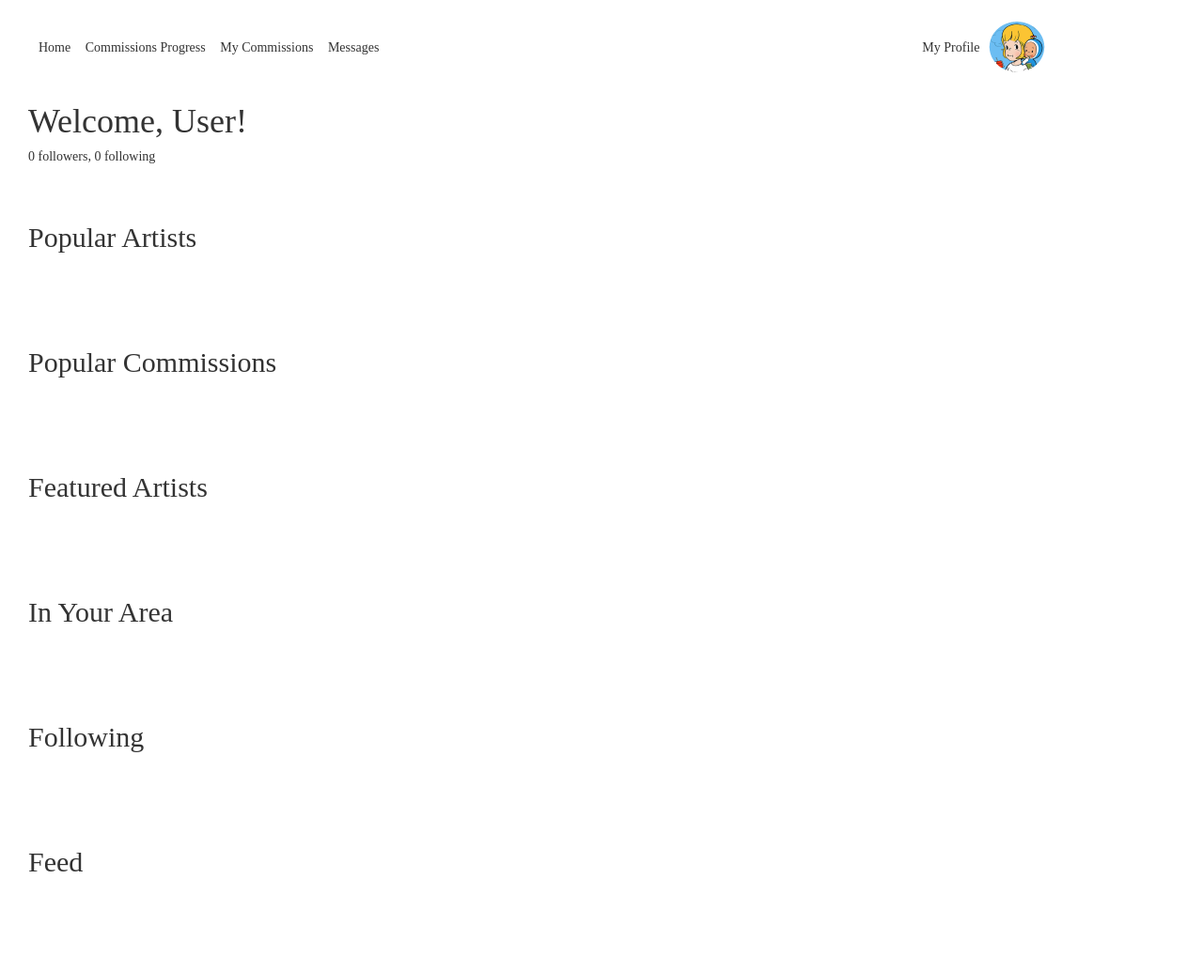
After one commit to stephaaaaaa/commismatch, a PHP site: page /feed.html in a window 1280 px wide. The commit adds this page. Shown: the whole page at 94% size. Run offline with PHP 8.4, Linux system fonts and the light colour scheme; some web fonts are replaced.

Commit message:
completed the signed in page (welcome)

```diff
--- /dev/null
+++ b/feed.html
@@ -0,0 +1,52 @@
+<!DOCTYPE html>
+
+<!-- Initializer stuff -->
+<html lang="en">
+<head>
+  <title>Commismatch</title>
+  <meta charset="utf-8">
+  <meta name="viewport" content="width=device-width, initial-scale=1">
+  <link rel="stylesheet" href="https://maxcdn.bootstrapcdn.com/bootstrap/3.3.7/css/bootstrap.min.css">
+  <link rel="stylesheet" href="styles.css">
+  <link rel="icon"
+      type="image/png"
+      href="favicon.ico">
+  <script src="https://ajax.googleapis.com/ajax/libs/jquery/3.3.1/jquery.min.js"></script>
+  <script src="https://maxcdn.bootstrapcdn.com/bootstrap/3.3.7/js/bootstrap.min.js"></script>
+</head>
+<!-- End initializer stuff -->
+
+<body>
+
+	<div id="banner" class="col-lg-12">
+		<button>Home</button>
+		<button>Commissions Progress</button>
+		<button>My Commissions</button>
+		<button>Messages</button>
+		<button id="profile">My Profile</button>
+		<!-- user's profile image goes here -->
+		<img src="sample_profile_sm.png" alt="logo"/>
+	</div>
+
+	<div id="body" class="welcome col-lg-12">
+		<!-- Use the user first name, instead of "user" -->
+		<h1>Welcome, User!</h1>
+		<!-- Use actual followers + following -->
+		<h5>0 followers, 0 following</h5>
+
+		<h2>Popular Artists</h2>
+
+		<h2>Popular Commissions</h2>
+
+		<h2>Featured Artists</h2>
+
+		<h2>In Your Area</h2>
+
+		<h2>Following</h2>
+
+		<h2>Feed</h2>
+
+	</div>
+
+
+</body>
--- a/styles.css
+++ b/styles.css
@@ -171,3 +171,40 @@ p {
 }
 
 /* End login/signup */
+
+/* Feed */
+
+#banner {
+	background-color:FFFFFF;
+	margin-left: 20px;
+	margin-top: 20px;
+	font-family:Quicksand;
+	position:fixed;
+	opacity:1;
+}
+
+#banner button{
+	border:none;
+	background-color:#FFFFFF;
+}
+
+#banner #profile {
+	margin-left:45%;
+}
+
+#body{
+	font-family: Quicksand;
+	padding-top:7%;
+}
+
+.welcome h5{
+	margin-bottom:5%;
+}
+
+.welcome h2{
+	margin-bottom: 100px;
+}
+
+
+
+/* End feed */
```
Also changed, not shown: sample_profile.png (added), sample_profile_sm.png (added).
